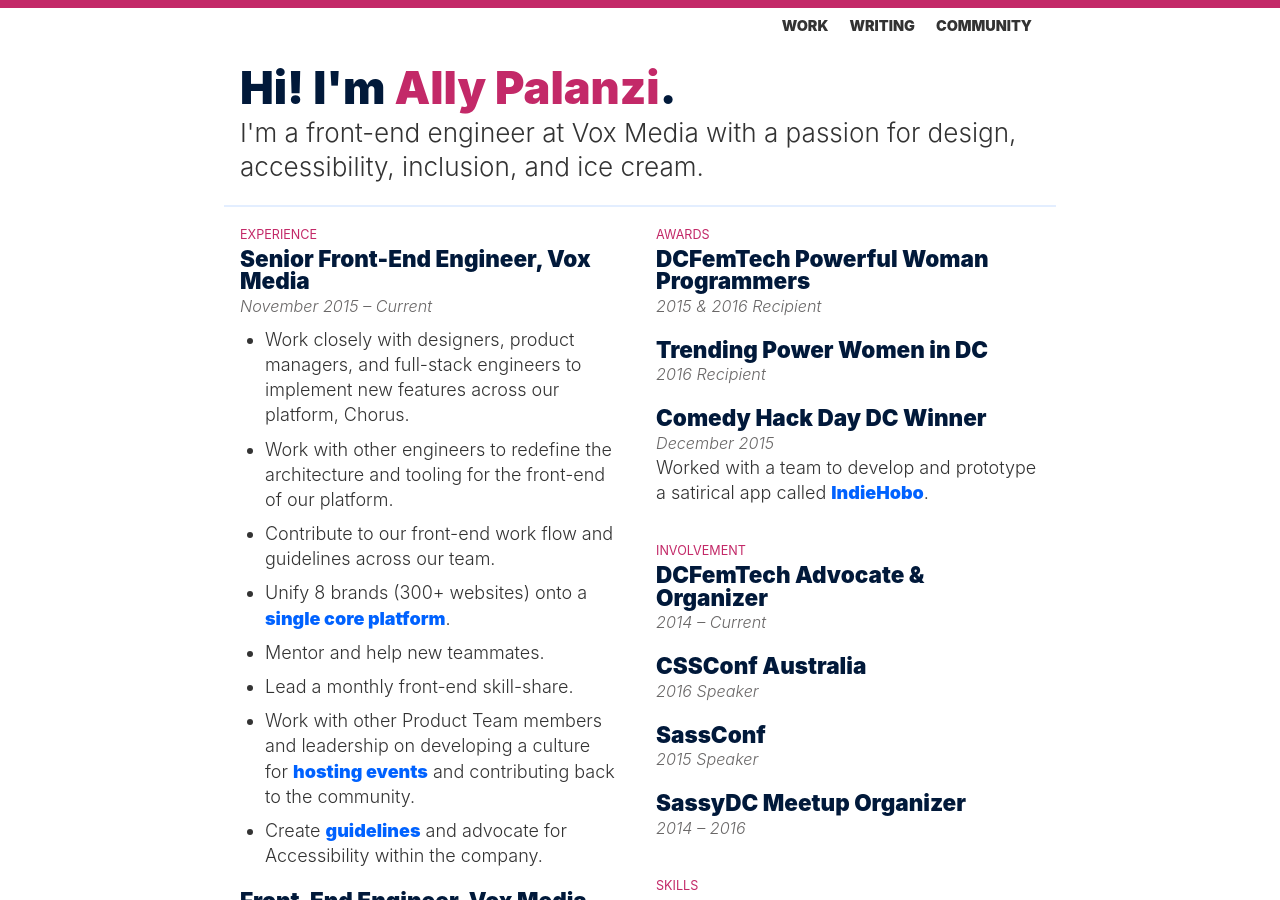
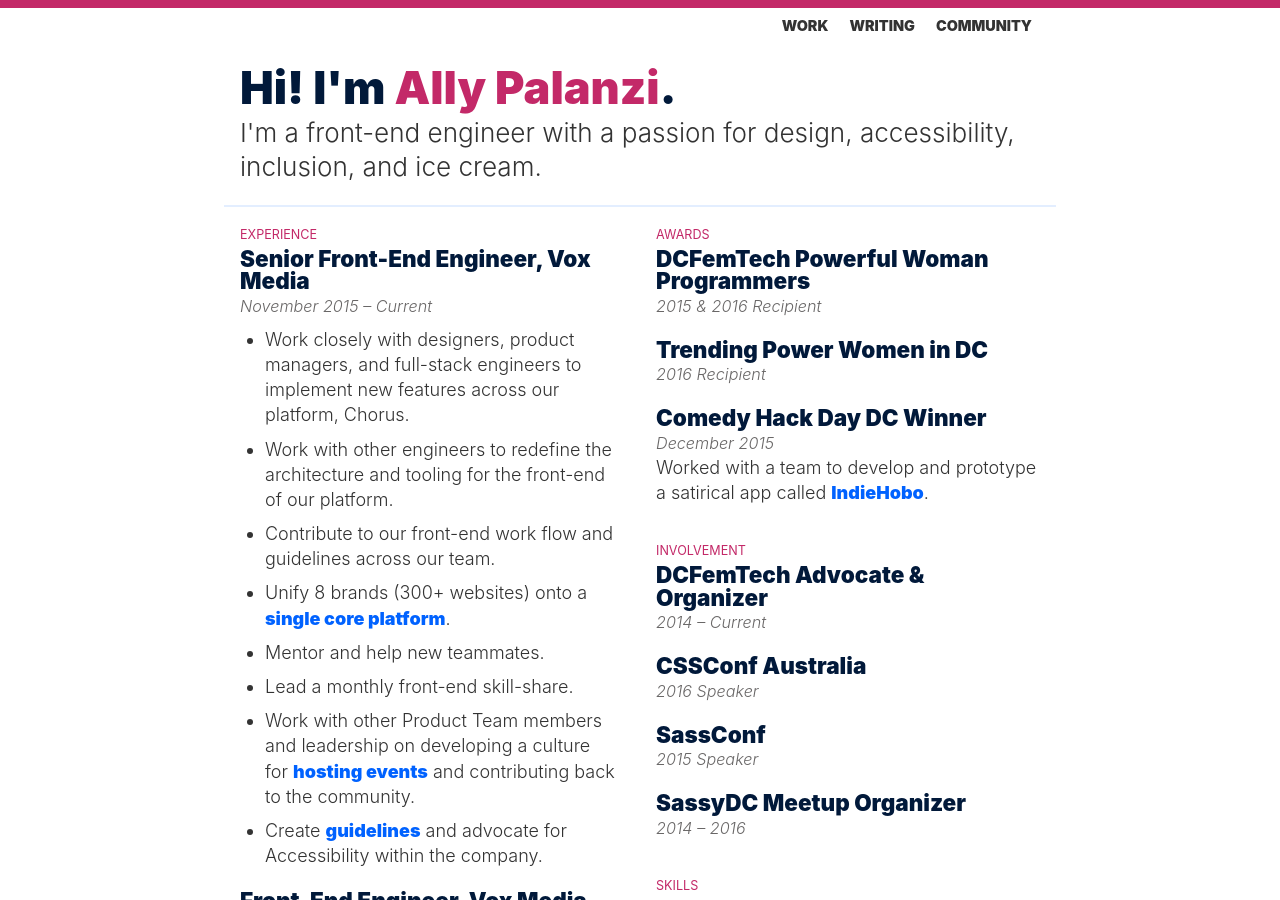
Before and after one commit to allypalanzi/allypalanzi.github.io, a Jekyll site: the page built from resume.md, in a window 1280 px wide and 900 px high. Built offline with Jekyll 4.4.1, drawn with Linux system fonts in a browser that asks for light colours.

Commit message:
words are hard

```diff
--- a/index.html
+++ b/index.html
@@ -1,7 +1,7 @@
 ---
 layout: default
 title: Hi! I'm <b>Ally Palanzi</b>.
-subtitle: I'm a front-end engineer at Vox Media with a passion for design, accessibility, inclusion, and ice cream.
+subtitle: I'm a front-end engineer with a passion for design, accessibility, inclusion, and ice cream.
 page_type: 'home'
 ---
 
--- a/resume.md
+++ b/resume.md
@@ -1,7 +1,7 @@
 ---
 layout: post
 title: Hi! I'm <b>Ally Palanzi</b>.
-subtitle: I'm a front-end engineer at Vox Media with a passion for design, accessibility, inclusion, and ice cream.
+subtitle: I'm a front-end engineer with a passion for design, accessibility, inclusion, and ice cream.
 page_type: 'resume'
 show_date: false
 comments: false
```
